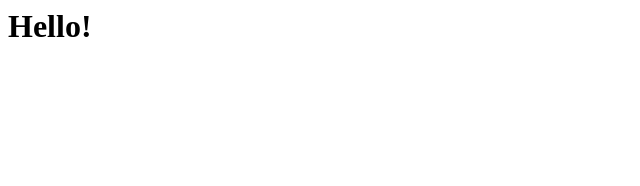
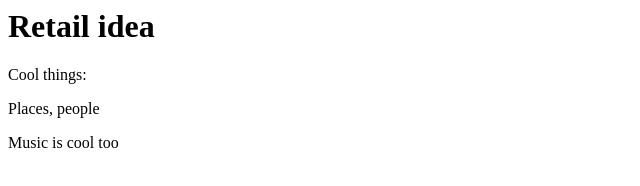
Before and after one commit to andrewtevinkim/retail_idea, a plain HTML site: page index.html in a window 1280 px wide. Shown: the whole page, without its empty margins (0-640 px from the left). Drawn offline with Linux system fonts and the light colour scheme.

Commit message:
Atom editor try

```diff
--- a/index.html
+++ b/index.html
@@ -1 +1,7 @@
-<h1>Hello!</h1>
+<h1>Retail idea</h1>
+
+<p>Cool things:</p>
+
+<p>Places, people</p>
+
+<p>Music is cool too</p>
```
